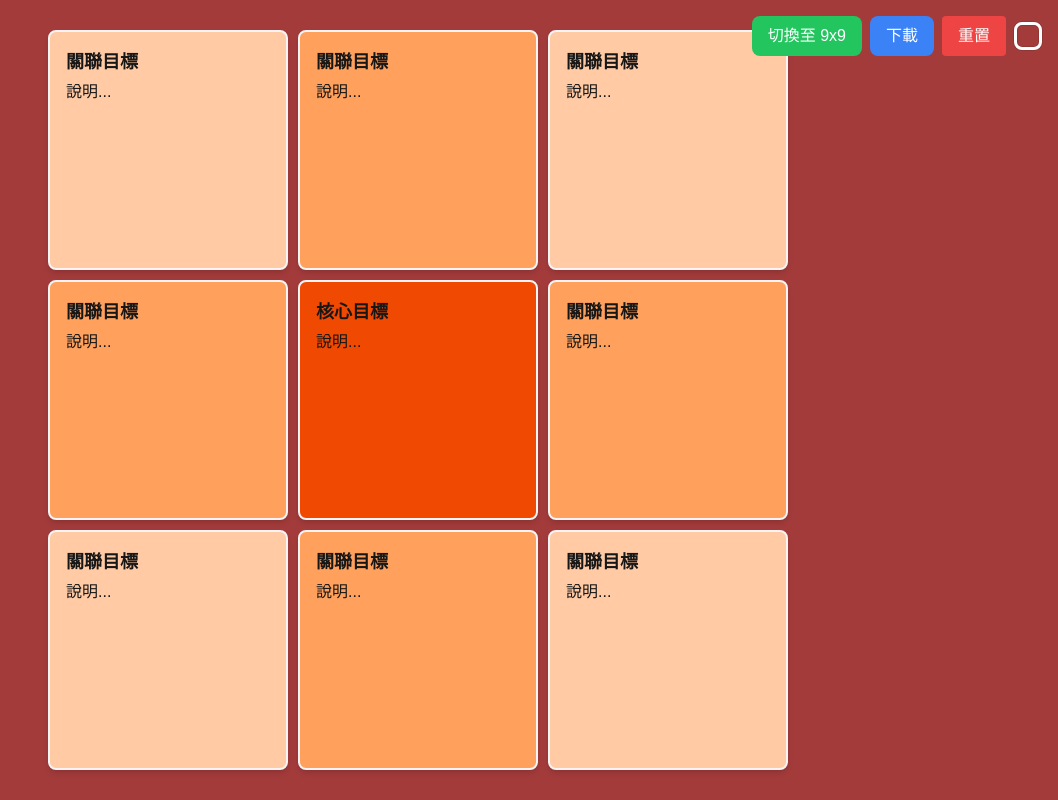
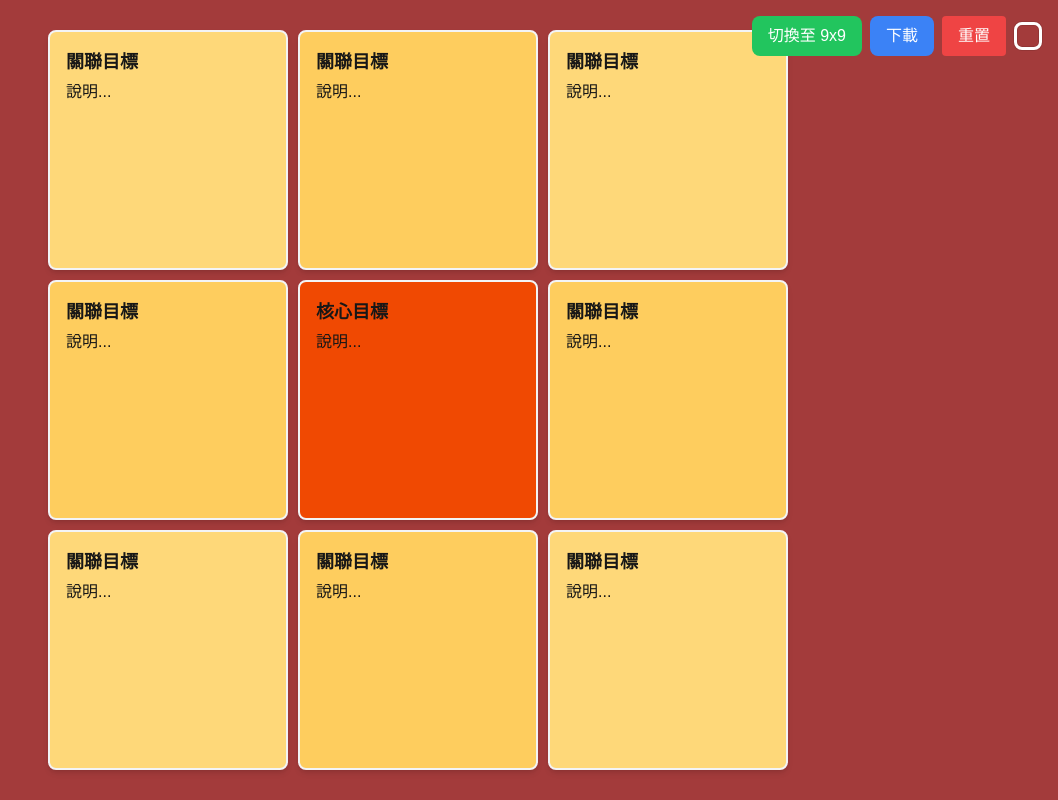
Before and after one commit to tom00qq/Mandala-Chart, a React (Vite) app: page / in a window 1280 px wide. Shown: the whole page, without its empty margins (222-1280 px from the left). Built offline with nearby package versions, Linux system fonts and the light colour scheme.

Commit message:
Refactor GridView3x3 to manage card state with localStorage; implement loading and saving of cards

```diff
--- a/src/components/GridView3x3/GridView3x3.tsx
+++ b/src/components/GridView3x3/GridView3x3.tsx
@@ -12,12 +12,16 @@ const CARD_COUNTS = 9;
 // Cards default colors
 const CARD_COLORS = {
   main: "#f04902",
-  secondary: "#ffa15c",
-  tertiary: "#ffcaa4",
+  secondary: "#fecd5e",
+  tertiary: "#fed879",
 };
 
+// LocalStorage key
+const STORAGE_KEY = "mandala-chart-3x3-cards";
+
 // Default cards
-const initialCards: CardData[] = Array(CARD_COUNTS)
+const getInitialCards = (): CardData[] =>
+  Array(CARD_COUNTS)
     .fill(null)
     .map((_, index) => ({
       id: `card-${index}`,
@@ -31,11 +35,33 @@ const initialCards: CardData[] = Array(CARD_COUNTS)
           : CARD_COLORS.tertiary,
     }));
 
+// Load cards from localStorage
+const loadCardsFromStorage = (): CardData[] => {
+  const savedCards = localStorage.getItem(STORAGE_KEY);
+  if (savedCards) {
+    const parsedCards = JSON.parse(savedCards);
+    if (parsedCards) {
+      return parsedCards;
+    }
+  }
+
+  return getInitialCards();
+};
+
+// Save cards to localStorage
+const saveCardsToStorage = (cards: CardData[]) => {
+  localStorage.setItem(STORAGE_KEY, JSON.stringify(cards));
+};
+
 export const GridView3x3 = () => {
-  const [cards, setCards] = useState<CardData[]>(initialCards);
+  const [cards, setCards] = useState<CardData[]>(loadCardsFromStorage);
   const [editIndex, setEditIndex] = useState<number | null>(null);
   const [dragIndex, setDragIndex] = useState<number | null>(null);
   const [modalPosition, setModalPosition] = useState({ x: 0, y: 0 });
+
+  useEffect(() => {
+    saveCardsToStorage(cards);
+  }, [cards]);
 
   const handleDragStart = (index: number) => {
     setDragIndex(index);
@@ -90,6 +116,7 @@ export const GridView3x3 = () => {
 
   useEffect(() => {
     const handleReset = () => {
+      const initialCards = getInitialCards();
       setCards(initialCards);
       setEditIndex(null);
     };
```
Lines whose indentation alone changed are shown as unchanged.
